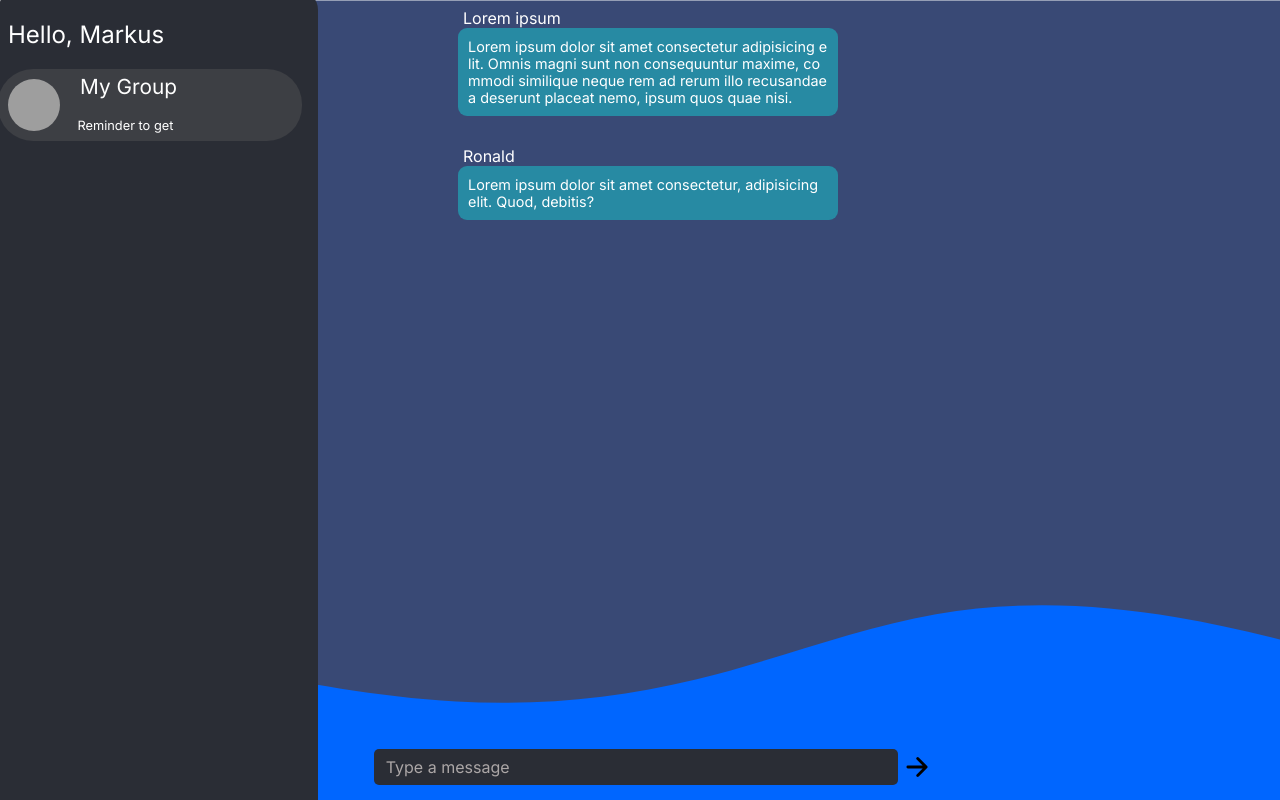
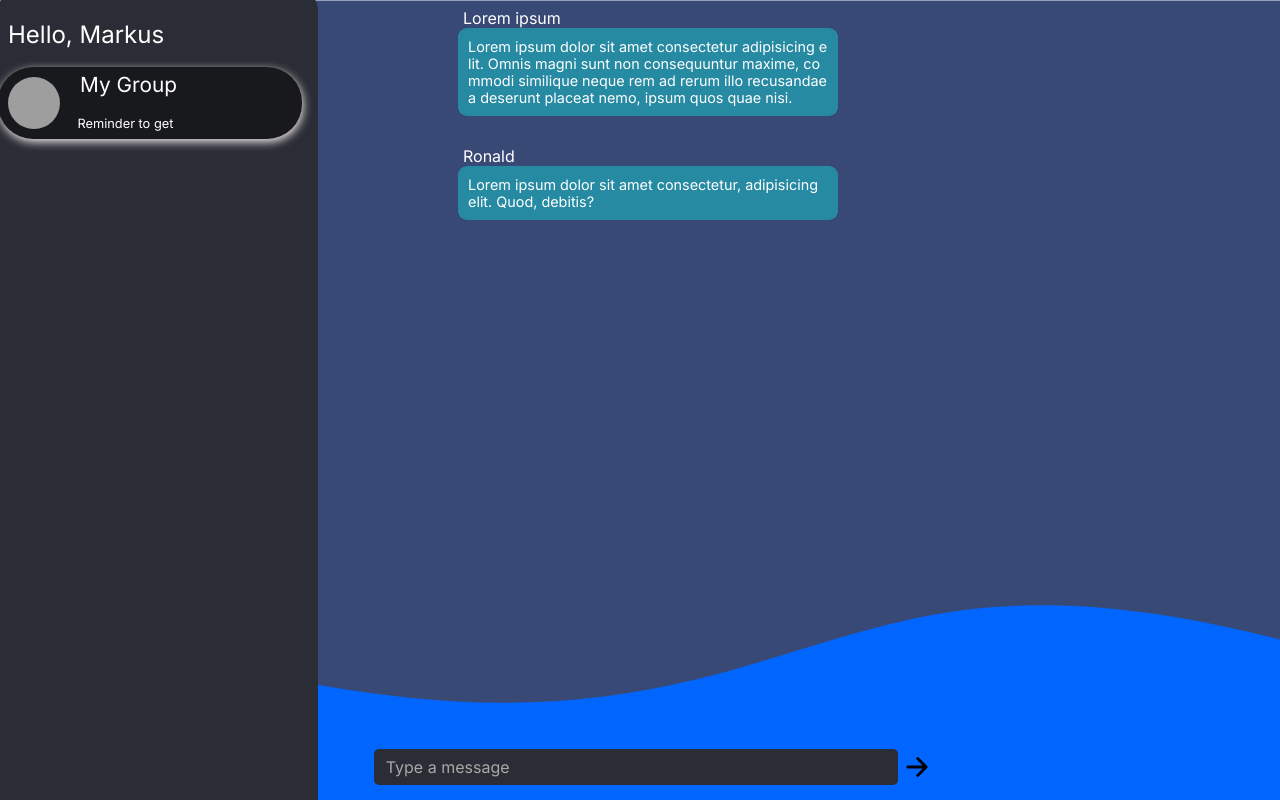
Before and after one commit to Joaov511/Chat-project, a website: page index.html in a window 1280 px wide. In both pictures the pointer is over the element 150 px from the left and 104 px from the top of the page. Shown: the top 800 px of the page. Drawn offline with Linux system fonts and the light colour scheme; grey boxes are pictures that could not be loaded.

Commit message:
group color and box shadow changed

```diff
--- a/style.css
+++ b/style.css
@@ -50,12 +50,18 @@ main {
     display: flex;
     border-radius: 35px;
     width: 19em;
-    background-color: rgb(61, 63, 68);
+    /*background-color: rgb(61, 63, 68);*/
+    background-color: rgb(24, 25, 29);
     transition: 0.15s;
     cursor: pointer;
 }
 
-
+#group:hover {
+    translate: 0px -2px;
+    transition: 0.25s;
+    transition-property: box-shadow;
+    box-shadow: 1px 3px 10px rgb(240, 231, 231) ;
+}
 
 
 .groupImage {
```
